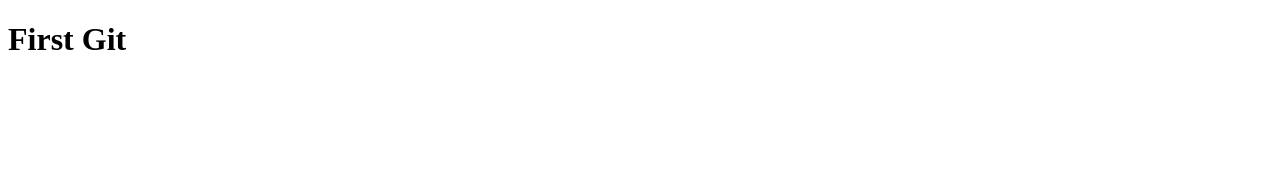
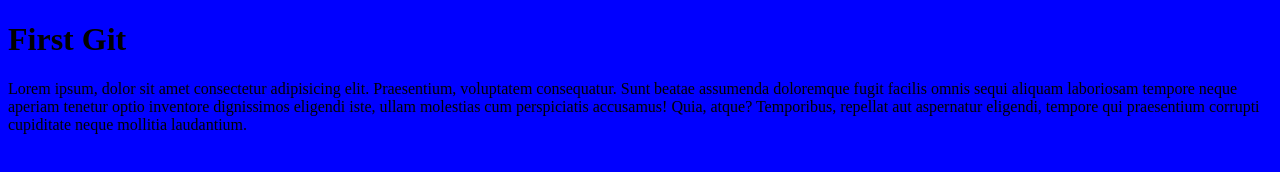
Before and after one commit to tanvir0908/PH-Git-1, a plain HTML site: page index.html in a window 1280 px wide. Drawn offline with Linux system fonts and the light colour scheme.

Commit message:
second commit

```diff
--- a/index.html
+++ b/index.html
@@ -5,7 +5,16 @@
     <meta name="viewport" content="width=device-width, initial-scale=1.0" />
     <title>Document</title>
   </head>
-  <body>
+
+  <body style="background-color: blue">
     <h1>First Git</h1>
+    <p>
+      Lorem ipsum, dolor sit amet consectetur adipisicing elit. Praesentium,
+      voluptatem consequatur. Sunt beatae assumenda doloremque fugit facilis
+      omnis sequi aliquam laboriosam tempore neque aperiam tenetur optio
+      inventore dignissimos eligendi iste, ullam molestias cum perspiciatis
+      accusamus! Quia, atque? Temporibus, repellat aut aspernatur eligendi,
+      tempore qui praesentium corrupti cupiditate neque mollitia laudantium.
+    </p>
   </body>
 </html>
```
